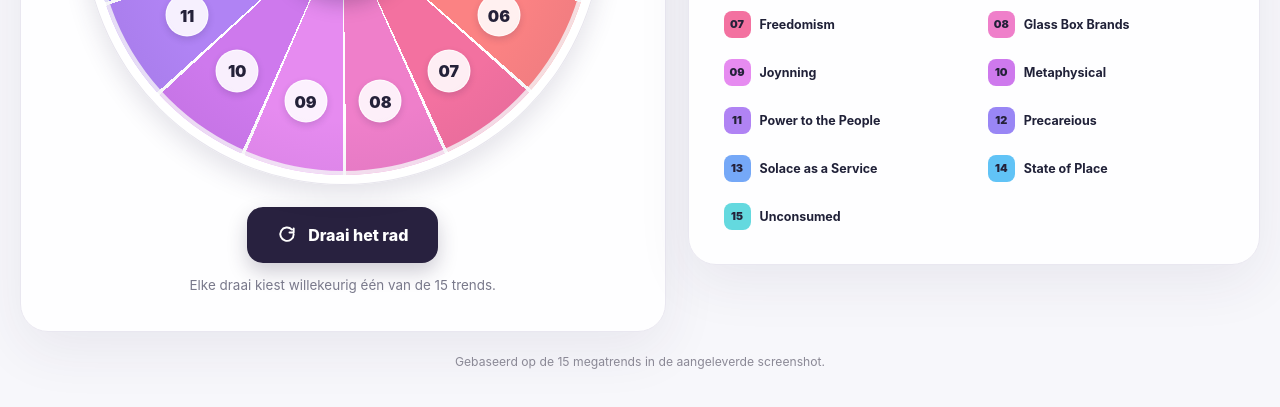
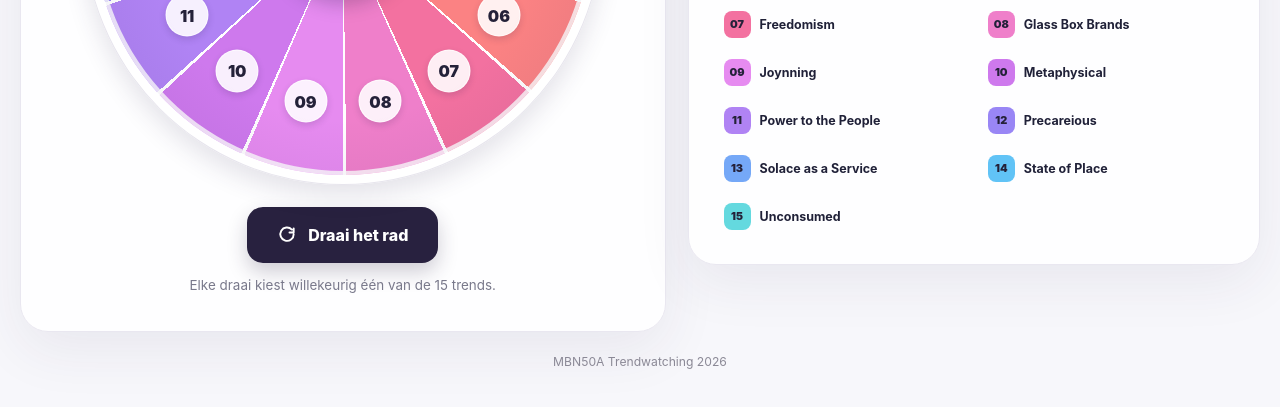
Before and after one commit to Pvanbrabant/Trendroulette, a plain HTML site: page index.html in a window 1280 px wide. Shown: the part 685-1092 px from the top of the page. Drawn offline with Linux system fonts and the light colour scheme.

Commit message:
Update footer text in index.html

```diff
--- a/index.html
+++ b/index.html
@@ -324,7 +324,7 @@
         </section>
       </div>
     </div>
-    <p class="footer">Gebaseerd op de 15 megatrends in de aangeleverde screenshot.</p>
+    <p class="footer">MBN50A Trendwatching 2026</p>
   </main>
 
   <script>
```
